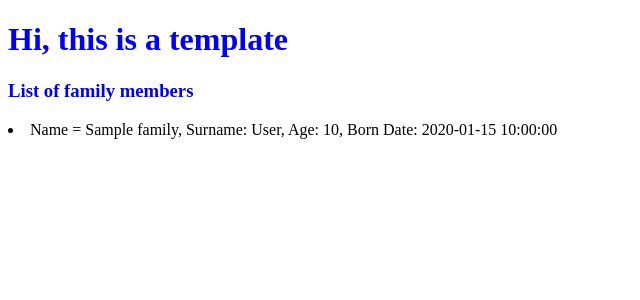
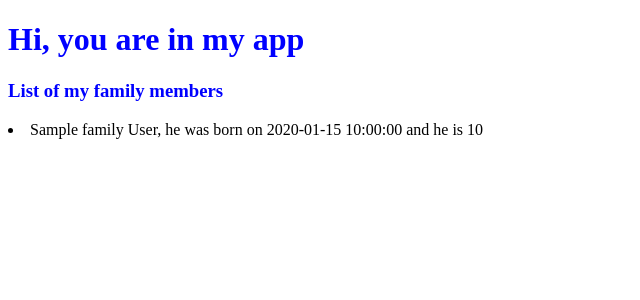
Before and after one commit to bautiinsua1210/app_bautista_insua, a Python web app: template app_bautista_insua/app/templates/templates_family.html in a window 1280 px wide. Shown: the top 300 px of the page, without its empty margins (0-640 px from the left). Run offline with Jinja, Linux system fonts and the light colour scheme; the template is opened without the code that fills it: most values are stand-ins (such as "Sample title", 1, 10 or a date in 2020).

Commit message:
new feature template

```diff
--- a/app_bautista_insua/app/config/urls.py
+++ b/app_bautista_insua/app/config/urls.py
@@ -1,6 +1,9 @@
 from django.contrib import admin
 from django.urls import path
 from app.views.family_member import members
+from app.views.index import index
+
 urlpatterns = [
+    path('', index),
     path('family/', members),
 ]
--- a/app_bautista_insua/app/templates/templates_family.html
+++ b/app_bautista_insua/app/templates/templates_family.html
@@ -7,11 +7,11 @@
     <title>Family Members</title>
 </head>
 <body>
-    <h1 style="color: blue"> Hi, this is a template</h1>
-    <h3 style="color: blue"> List of family members </h3>
+    <h1 style="color: blue"> Hi, you are in my app</h1>
+    <h3 style="color: blue"> List of my family members </h3>
     {% for f in family %}
         <p style="color:red">
-            <li> Name = {{f.name}}, Surname: {{f.surname}}, Age: {{f.age}}, Born Date: {{f.born_date}}</li>
+            <li> {{f.name}} {{f.surname}}, he was born on {{f.born_date}} and he is {{f.age}}</li>
         </p>
     {% endfor %}
 </body>
--- a/app_bautista_insua/app/views/family_member.py
+++ b/app_bautista_insua/app/views/family_member.py
@@ -5,9 +5,9 @@ from django.template import loader
 
 def members(request):
     family_members= [
-        {"name":"Lando", "surname":"Norris", "age":"23", "born_date":"1999-12-10"},
-        {"name":"daniel", "surname":"Norris", "age":"23", "born_date":"1999-12-10"},
-        {"name":"ceci", "surname":"Norris", "age":"23", "born_date":"1999-12-10"}
+        {"name":"Lando", "surname":"Norris", "age":"23", "born_date":"1999-11-13"},
+        {"name":"Daniel", "surname":"Ricciardo", "age":"33", "born_date":"1989-07-01"},
+        {"name":"Lewis", "surname":"Hamilton", "age":"37", "born_date":"1985-01-07"}
     ]
     template = loader.get_template("templates_family.html")
     return HttpResponse(template.render({"family": family_members}))
```
Also changed, not shown: app_bautista_insua/app/templates/index.html (added, +16 -0 lines), app_bautista_insua/app/views/index.py (added, +7 -0 lines).
